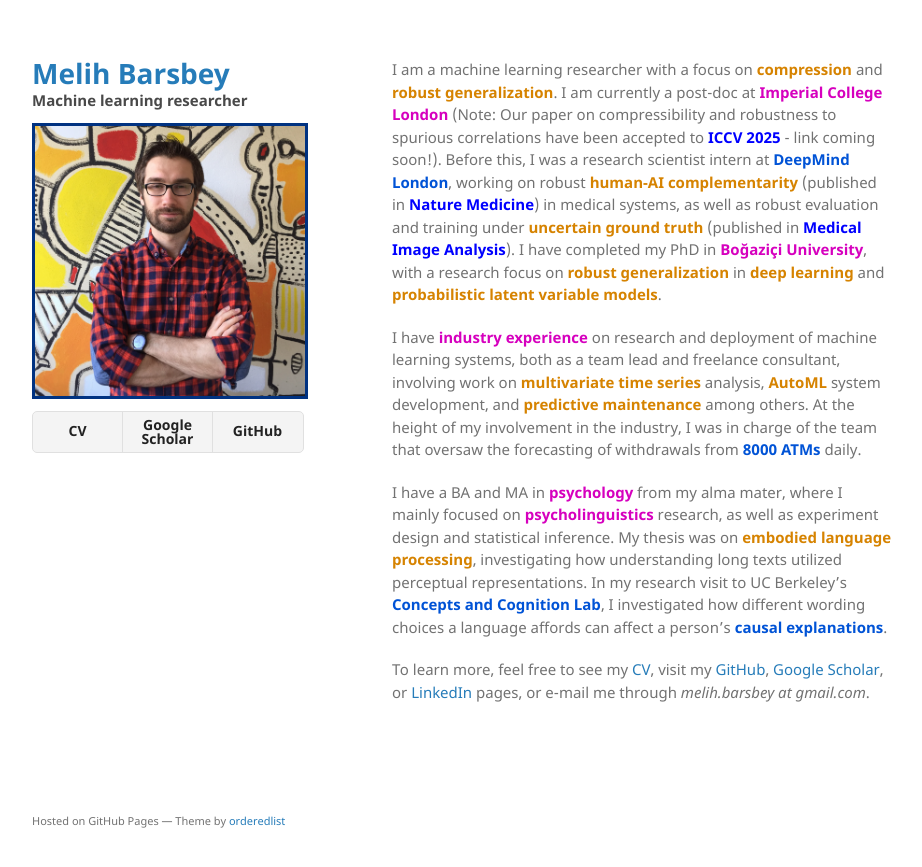
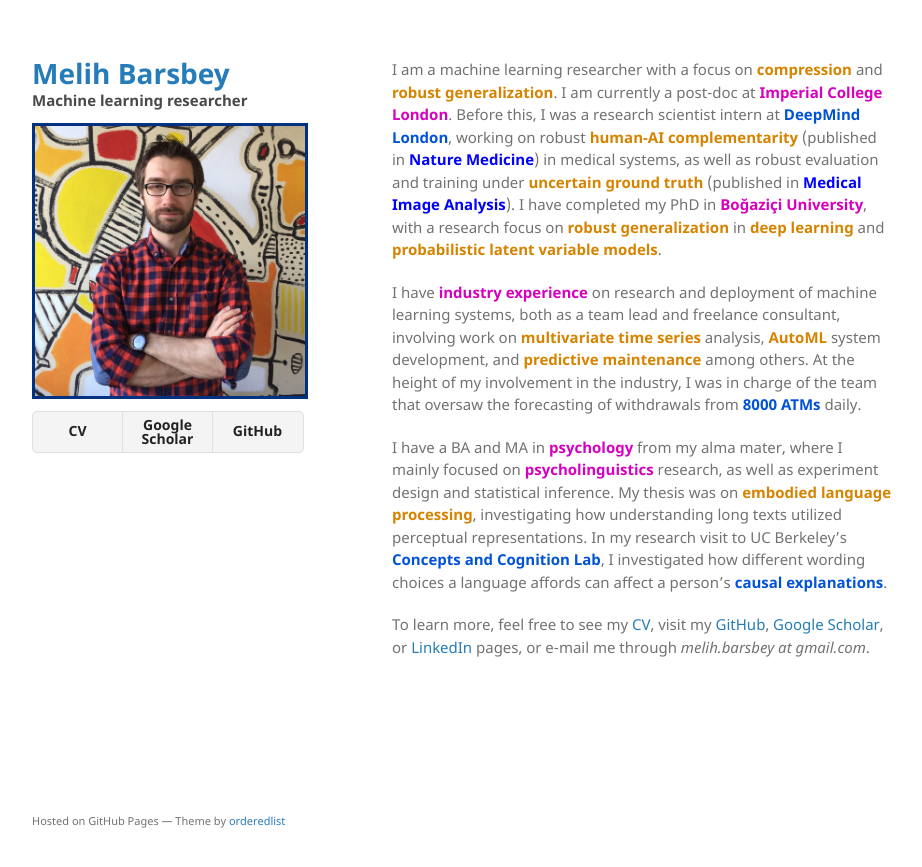
Before and after one commit to mbarsbey/mbarsbey.github.io, a Jekyll site: the page built from index.md, in a window 1280 px wide. Shown: the top 867 px of the page, without its empty margins (178-1100 px from the left). Built offline with Jekyll 4.4.1, drawn with Linux system fonts in a browser that asks for light colours.

Commit message:
Update index.md

```diff
--- a/index.md
+++ b/index.md
@@ -1,7 +1,7 @@
 ---
 layout: default
 ---
-I am a machine learning researcher with a focus on **<span style="color: #d68300">compression</span>** and **<span style="color: #d68300">robust generalization</span>**. I am currently a post-doc at **<span style="color: #d600be">Imperial College London</span>** (Note: Our paper on compressibility and robustness to spurious correlations have been accepted to **<span style="color: blue">ICCV 2025</span>** - link coming soon!). Before this, I was a research scientist intern at **<span style="color: #0053d6">DeepMind London</span>**, working on robust **<span style="color: #d68300">human-AI complementarity</span>** (published in [**<span style="color: blue">Nature Medicine</span>**](https://www.nature.com/aricles/s41591-023-02437-x)) in medical systems, as well as robust evaluation and training under **<span style="color: #d68300">uncertain ground truth</span>** (published in [**<span style="color: blue">Medical Image Analysis</span>**](https://www.sciencedirect.com/science/article/pii/S1361841525001033)). I have completed my PhD in **<span style="color: #d600be">Boğaziçi University</span>**, with a research focus on **<span style="color: #d68300">robust generalization</span>** in **<span style="color: #d68300">deep learning</span>** and **<span style="color: #d68300">probabilistic latent variable models</span>**.
+I am a machine learning researcher with a focus on **<span style="color: #d68300">compression</span>** and **<span style="color: #d68300">robust generalization</span>**. I am currently a post-doc at **<span style="color: #d600be">Imperial College London</span>**. Before this, I was a research scientist intern at **<span style="color: #0053d6">DeepMind London</span>**, working on robust **<span style="color: #d68300">human-AI complementarity</span>** (published in [**<span style="color: blue">Nature Medicine</span>**](https://www.nature.com/aricles/s41591-023-02437-x)) in medical systems, as well as robust evaluation and training under **<span style="color: #d68300">uncertain ground truth</span>** (published in [**<span style="color: blue">Medical Image Analysis</span>**](https://www.sciencedirect.com/science/article/pii/S1361841525001033)). I have completed my PhD in **<span style="color: #d600be">Boğaziçi University</span>**, with a research focus on **<span style="color: #d68300">robust generalization</span>** in **<span style="color: #d68300">deep learning</span>** and **<span style="color: #d68300">probabilistic latent variable models</span>**.
 
 I have **<span style="color: #d600be">industry experience</span>** on research and deployment of machine learning systems, both as a team lead and freelance consultant, involving work on **<span style="color: #d68300">multivariate time series</span>** analysis, **<span style="color: #d68300">AutoML</span>** system development, and **<span style="color: #d68300">predictive maintenance</span>** among others. At the height of my involvement in the industry, I was in charge of the team that oversaw the forecasting of withdrawals from **<span style="color: #0053d6">8000 ATMs</span>** daily.
 
```
